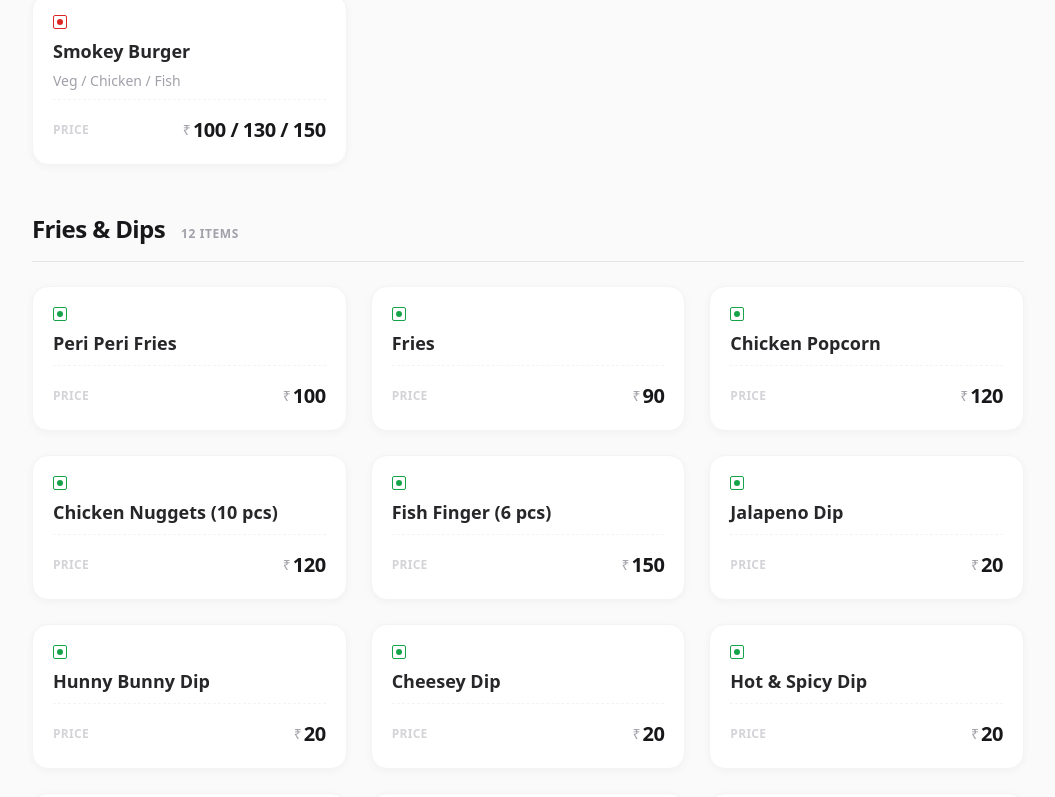
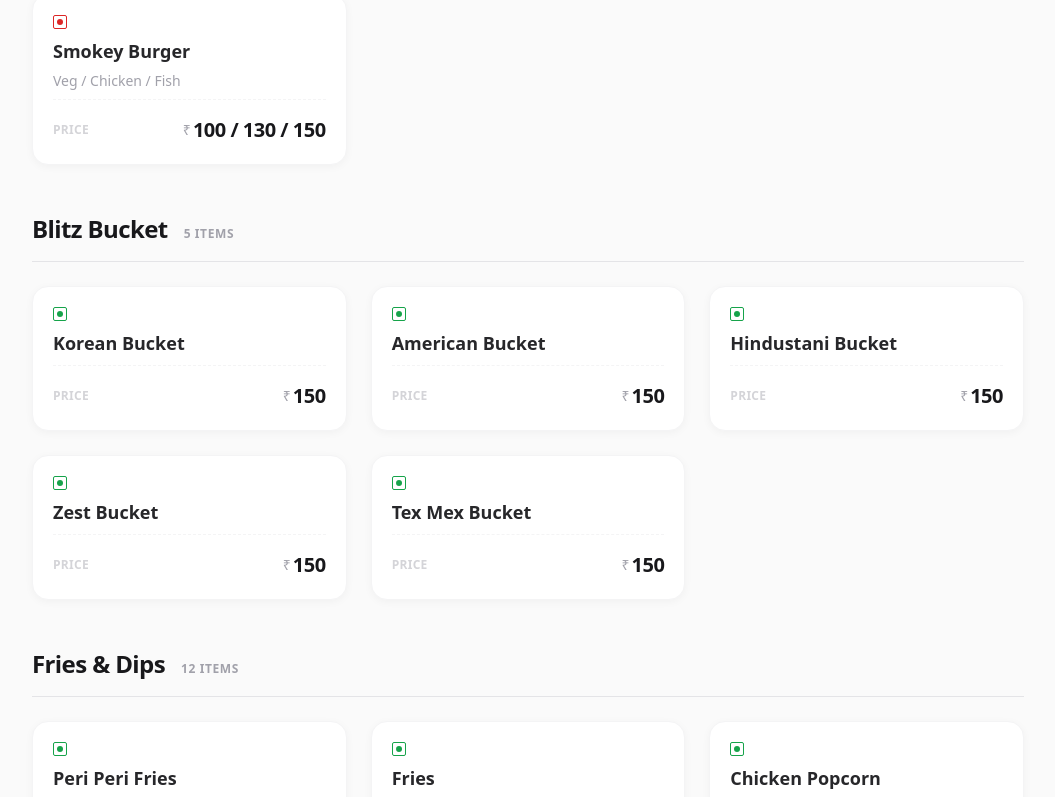
Before and after one commit to rohanjaiswal13/taplab, a React (Vite) app: page /highonshakes in a window 1280 px wide. Shown: the part 3116-3913 px from the top of the page, without its empty margins (112-1167 px from the left). Built offline with nearby package versions, Linux system fonts and the light colour scheme.

Commit message:
HOS/SC Complete

```diff
--- a/src/high-on-shakes-menu.tsx
+++ b/src/high-on-shakes-menu.tsx
@@ -119,7 +119,7 @@ const HighOnShakesMenu = () => {
         { name: "Veg Club", price: "130" },
         { name: "Nutella Sandwich", price: "150" },
         { name: "Chicken Club", price: "150" },
-        { name: "Chicken Bhuna", price: "160" },
+        { name: "Chicken Bhuna", price: "170" },
         {
           name: "Cheesy BBQ",
           price: "160 / 170",
@@ -181,6 +181,17 @@ const HighOnShakesMenu = () => {
           price: "100 / 130 / 150",
           details: "Veg / Chicken / Fish",
         },
+      ],
+    },
+    {
+      id: "blitz-bucket",
+      label: "Blitz Bucket",
+      items: [
+        { name: "Korean Bucket", price: "150" },
+        { name: "American Bucket", price: "150" },
+        { name: "Hindustani Bucket", price: "150" },
+        { name: "Zest Bucket", price: "150" },
+        { name: "Tex Mex Bucket", price: "150" },
       ],
     },
     {
--- a/src/sunset_chinese_menu.tsx
+++ b/src/sunset_chinese_menu.tsx
@@ -321,9 +321,7 @@ const SunsetMenu = () => {
       <div className="bg-gradient-to-r from-red-600 to-red-700 text-white shadow-lg sticky top-0 z-50">
         <div className="max-w-6xl mx-auto px-4 py-6">
           <h1 className="text-4xl font-bold text-center mb-2">SUNSET</h1>
-          <p className="text-center text-red-100 text-sm mb-4">
-            Chinese / Snack Bar
-          </p>
+          <p className="text-center text-red-100 text-sm mb-4">Chinese</p>
           <p className="text-center text-xs text-red-100 mb-4">
             Shop No 1, 222 V.S Marg Mahim, Mumbai-16
           </p>
@@ -406,9 +404,7 @@ const SunsetMenu = () => {
       {/* Footer */}
       <div className="bg-gray-900 text-white py-6 mt-12">
         <div className="max-w-6xl mx-auto px-4 text-center space-y-1">
-          <p className="text-sm">
-            © 2025 Sunset Chinese / Snack Bar. All rights reserved.
-          </p>
+          <p className="text-sm">© 2025 Sunset Chinese. All rights reserved.</p>
           <p className="text-sm">
             Powered by{" "}
             <a
```
